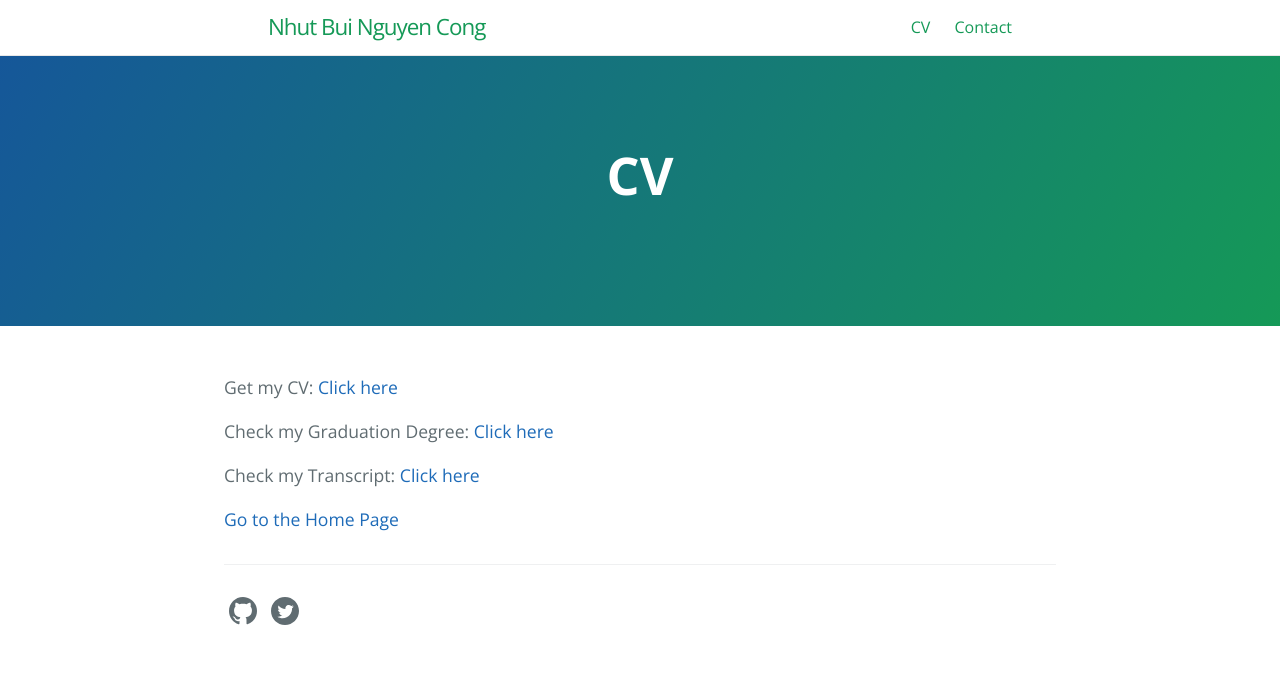
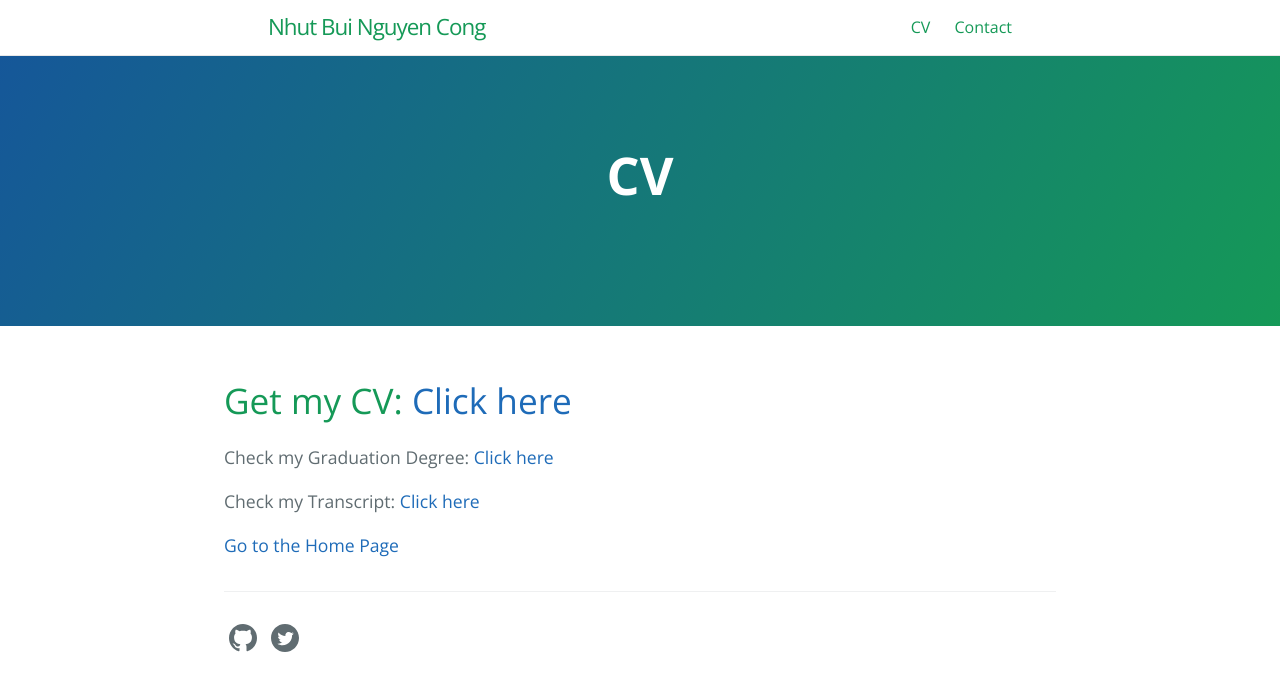
Before and after one commit to NhutBuiNC/NhutBuiNC.github.io, a Jekyll site: the page built from CV.md, in a window 1280 px wide. Shown: the top 691 px of the page. Built offline with Jekyll 4.4.1, drawn with Linux system fonts in a browser that asks for light colours.

Commit message:
Update CV.md

```diff
--- a/CV.md
+++ b/CV.md
@@ -11,7 +11,7 @@ order: 3
 [2]: http://i.imgur.com/wWzX9uB.png
 
 
-Get my CV: [Click here](https://drive.google.com/file/d/1tVVJt6-SjgWUJp-Mo7wB1a2udSjOHJ6A/view?usp=sharing)
+# Get my CV: [Click here](https://drive.google.com/file/d/1tVVJt6-SjgWUJp-Mo7wB1a2udSjOHJ6A/view?usp=sharing)
 
 Check my Graduation Degree: [Click here](https://drive.google.com/file/d/1x8F5zdIvgR6woTC900FWbr59yn1kvJzY/view?usp=sharing)
 
```
